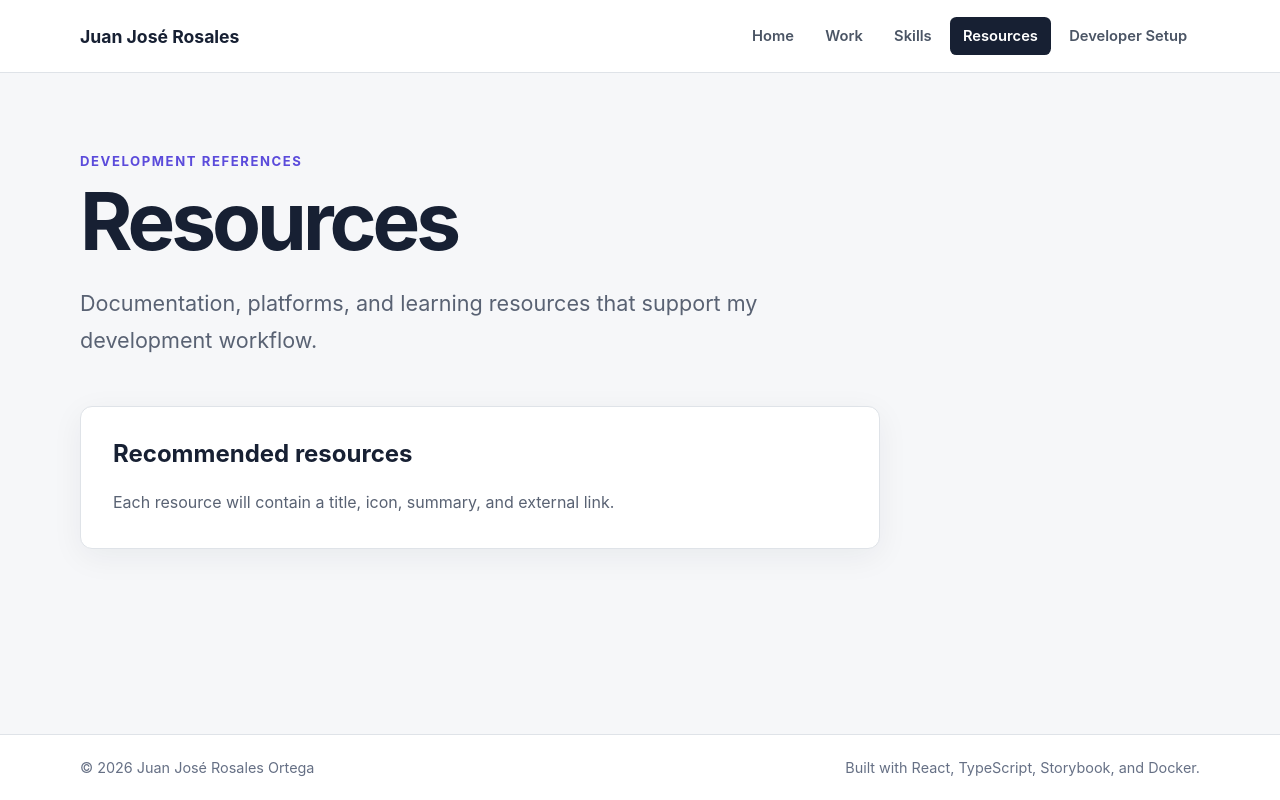
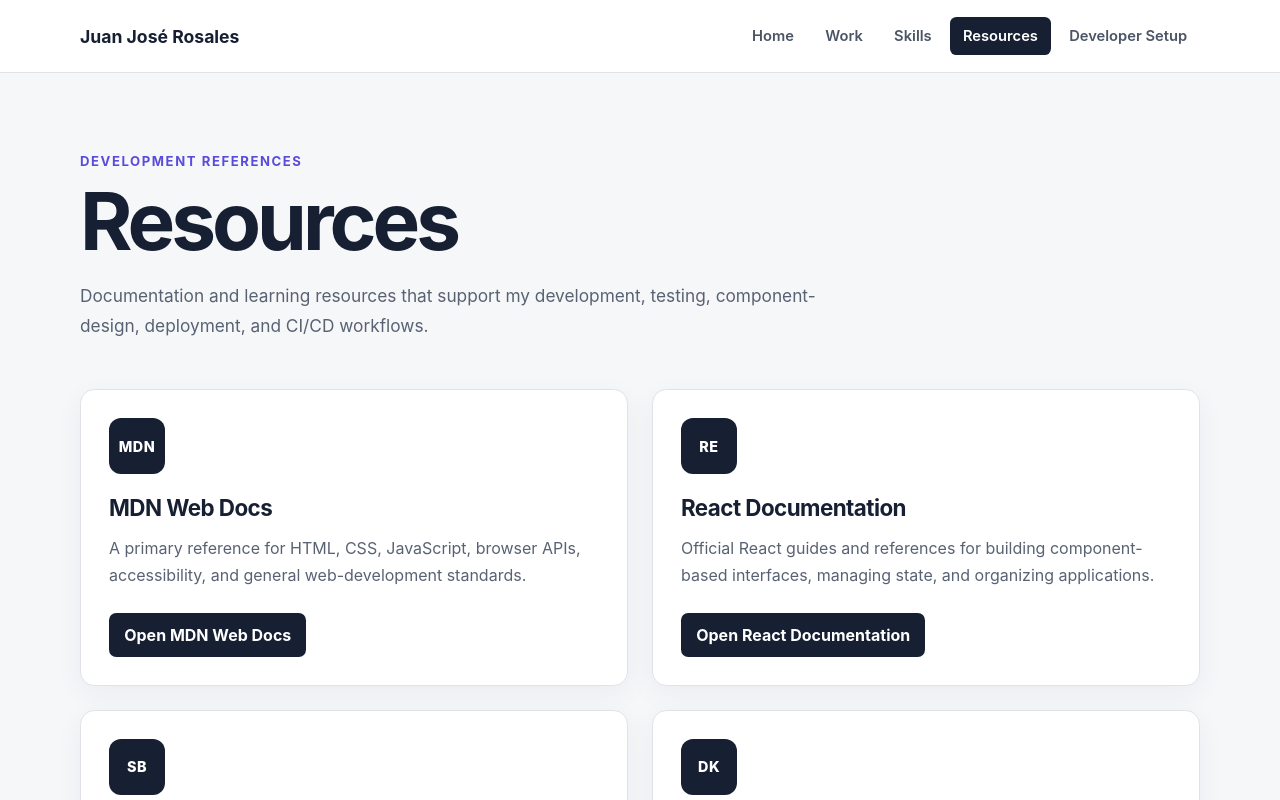
Before and after one commit to jjrosales-89/rosales_juan_jose_coding_assignment14, a React (Create React App) app: page /resources in a window 1280 px wide. Shown: the top 800 px of the page. Built offline with nearby package versions, Linux system fonts and the light colour scheme.

Commit message:
Add portfolio resources section

```diff
--- a/src/App.css
+++ b/src/App.css
@@ -260,3 +260,24 @@
     grid-template-columns: 1fr;
   }
 }
+
+.resources-grid {
+  margin-top: 3rem;
+  display: grid;
+  grid-template-columns: repeat(2, minmax(0, 1fr));
+  gap: 1.5rem;
+}
+
+.resources-grid > article:last-child {
+  grid-column: 1 / -1;
+}
+
+@media (max-width: 760px) {
+  .resources-grid {
+    grid-template-columns: 1fr;
+  }
+
+  .resources-grid > article:last-child {
+    grid-column: auto;
+  }
+}
--- /dev/null
+++ b/src/components/ResourceCard/ResourceCard.css
@@ -0,0 +1,55 @@
+.resource-card {
+  min-height: 100%;
+  padding: 1.75rem;
+  border: 1px solid #dfe3e8;
+  border-radius: 0.9rem;
+  background: #ffffff;
+  box-shadow: 0 0.5rem 1.75rem rgba(23, 32, 51, 0.05);
+}
+
+.resource-card__icon {
+  width: 3.5rem;
+  height: 3.5rem;
+  display: inline-flex;
+  border-radius: 0.75rem;
+  align-items: center;
+  justify-content: center;
+  background: #172033;
+  color: #ffffff;
+  font-size: 0.9rem;
+  font-weight: 800;
+  letter-spacing: 0.04em;
+}
+
+.resource-card__content {
+  margin-top: 1.25rem;
+}
+
+.resource-card h2 {
+  margin: 0;
+  font-size: 1.4rem;
+  letter-spacing: -0.025em;
+}
+
+.resource-card p {
+  margin: 0.85rem 0 0;
+  color: #596273;
+  line-height: 1.7;
+}
+
+.resource-card__link {
+  display: inline-flex;
+  min-height: 2.7rem;
+  margin-top: 1.5rem;
+  padding: 0.65rem 0.95rem;
+  border-radius: 0.45rem;
+  align-items: center;
+  background: #172033;
+  color: #ffffff;
+  font-weight: 700;
+  text-decoration: none;
+}
+
+.resource-card__link:hover {
+  background: #303c55;
+}
--- /dev/null
+++ b/src/components/ResourceCard/ResourceCard.tsx
@@ -0,0 +1,34 @@
+import './ResourceCard.css';
+
+export interface ResourceCardProps {
+  title: string;
+  icon: string;
+  summary: string;
+  link: string;
+}
+
+function ResourceCard({ title, icon, summary, link }: ResourceCardProps) {
+  return (
+    <article className="resource-card">
+      <div className="resource-card__icon" aria-hidden="true">
+        {icon}
+      </div>
+
+      <div className="resource-card__content">
+        <h2>{title}</h2>
+        <p>{summary}</p>
+
+        <a
+          className="resource-card__link"
+          href={link}
+          target="_blank"
+          rel="noreferrer"
+        >
+          Open {title}
+        </a>
+      </div>
+    </article>
+  );
+}
+
+export default ResourceCard;
--- /dev/null
+++ b/src/components/ResourceCard/index.ts
@@ -0,0 +1,2 @@
+export { default as ResourceCard } from './ResourceCard';
+export type { ResourceCardProps } from './ResourceCard';
--- a/src/pages/ResourcesPage.tsx
+++ b/src/pages/ResourcesPage.tsx
@@ -1,19 +1,60 @@
+import { ResourceCard, ResourceCardProps } from '../components/ResourceCard';
+
+const resources: ResourceCardProps[] = [
+  {
+    title: 'MDN Web Docs',
+    icon: 'MDN',
+    summary:
+      'A primary reference for HTML, CSS, JavaScript, browser APIs, accessibility, and general web-development standards.',
+    link: 'https://developer.mozilla.org/',
+  },
+  {
+    title: 'React Documentation',
+    icon: 'RE',
+    summary:
+      'Official React guides and references for building component-based interfaces, managing state, and organizing applications.',
+    link: 'https://react.dev/',
+  },
+  {
+    title: 'Storybook Documentation',
+    icon: 'SB',
+    summary:
+      'Documentation for developing, testing, and presenting reusable interface components in an isolated environment.',
+    link: 'https://storybook.js.org/docs/',
+  },
+  {
+    title: 'Docker Documentation',
+    icon: 'DK',
+    summary:
+      'Guides and references for creating images, running containers, configuring Dockerfiles, and packaging applications.',
+    link: 'https://docs.docker.com/',
+  },
+  {
+    title: 'GitHub Actions',
+    icon: 'GH',
+    summary:
+      'Documentation for automating code-quality checks, tests, builds, and continuous integration workflows in GitHub.',
+    link: 'https://docs.github.com/en/actions',
+  },
+];
+
 function ResourcesPage() {
   return (
     <section className="page">
-      <p className="page__eyebrow">Development references</p>
-      <h1>Resources</h1>
+      <div className="section-heading">
+        <p className="page__eyebrow">Development references</p>
+        <h1>Resources</h1>
 
-      <p className="page__lead">
-        Documentation, platforms, and learning resources that support my
-        development workflow.
-      </p>
+        <p className="page__lead">
+          Documentation and learning resources that support my development,
+          testing, component-design, deployment, and CI/CD workflows.
+        </p>
+      </div>
 
-      <div className="page__panel">
-        <h2>Recommended resources</h2>
-        <p>
-          Each resource will contain a title, icon, summary, and external link.
-        </p>
+      <div className="resources-grid">
+        {resources.map((resource) => (
+          <ResourceCard key={resource.title} {...resource} />
+        ))}
       </div>
     </section>
   );
```
